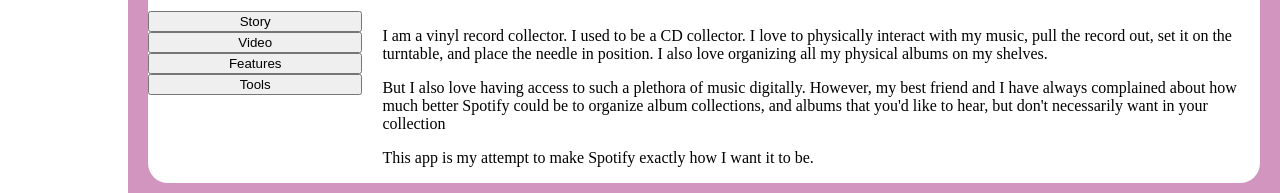
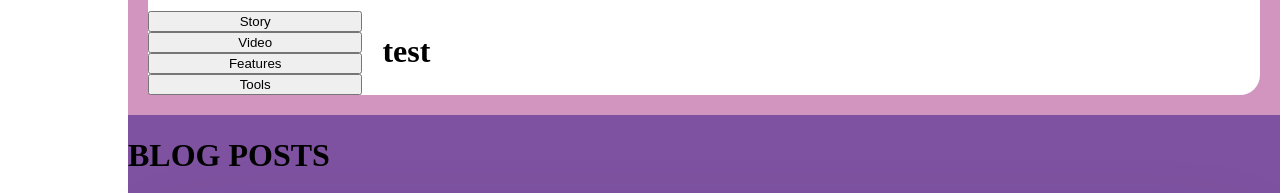
Before and after one commit to ctninman/Portfolio-site, a Gatsby site: page / in a window 1280 px wide. Shown: the part 1127-1320 px from the top of the page. Built offline with nearby package versions, Linux system fonts and the light colour scheme; Gatsby itself is replaced by a stand-in of ours; a web font is replaced by a local one.

Commit message:
test remove project variable

```diff
--- a/src/pages/Features.js
+++ b/src/pages/Features.js
@@ -4,9 +4,10 @@
 	return (
 		<div>
 			<ul>
-				{displayedProject.features.map(feature => (
+				{/* {displayedProject.features.map(feature => (
 					<li key={feature}>{feature}</li>
-				))}
+				))} */}
+				test
 			</ul>
 		</div>
 	);
--- a/src/pages/Story.js
+++ b/src/pages/Story.js
@@ -3,9 +3,10 @@
 function Story({displayedProject}) {
 	return (
 		<div>
-			{displayedProject.description.map(parag => (
+			{/* {displayedProject.description.map(parag => (
 				<p>{parag}</p>
-			))}
+			))} */}
+			<h1>test</h1>
 		</div>
 	);
 }
--- a/src/pages/Tools.js
+++ b/src/pages/Tools.js
@@ -5,9 +5,10 @@
 		<div>
 			<h2>GOAL: {displayedProject.goal}</h2>
 			<ul>
-				{displayedProject.techPoints.map(point => (
+				{/* {displayedProject.techPoints.map(point => (
 					<li key={point}>{point}</li>
-				))}
+				))} */}
+				Test
 			</ul>
 		</div>
 	);
```
